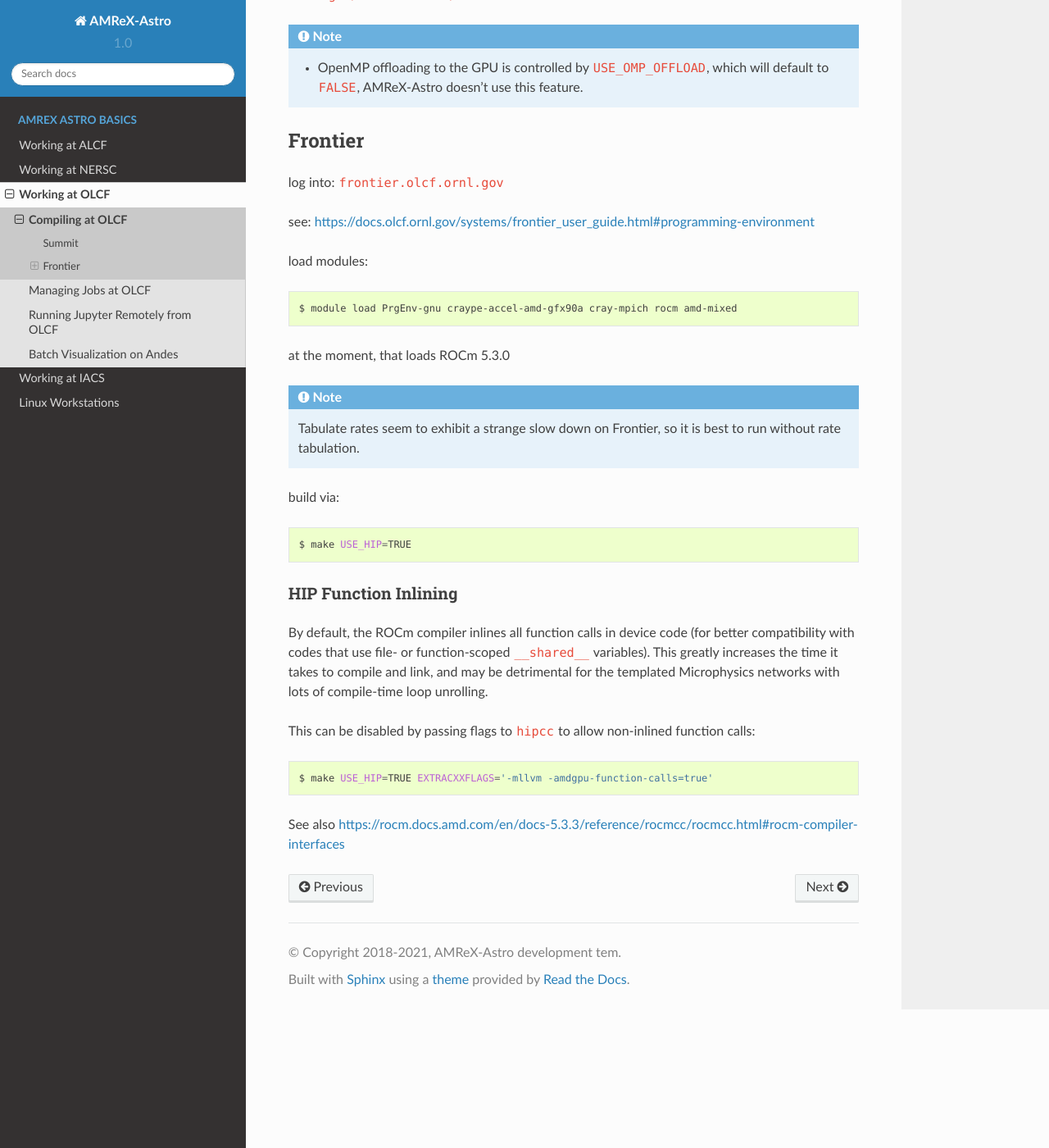
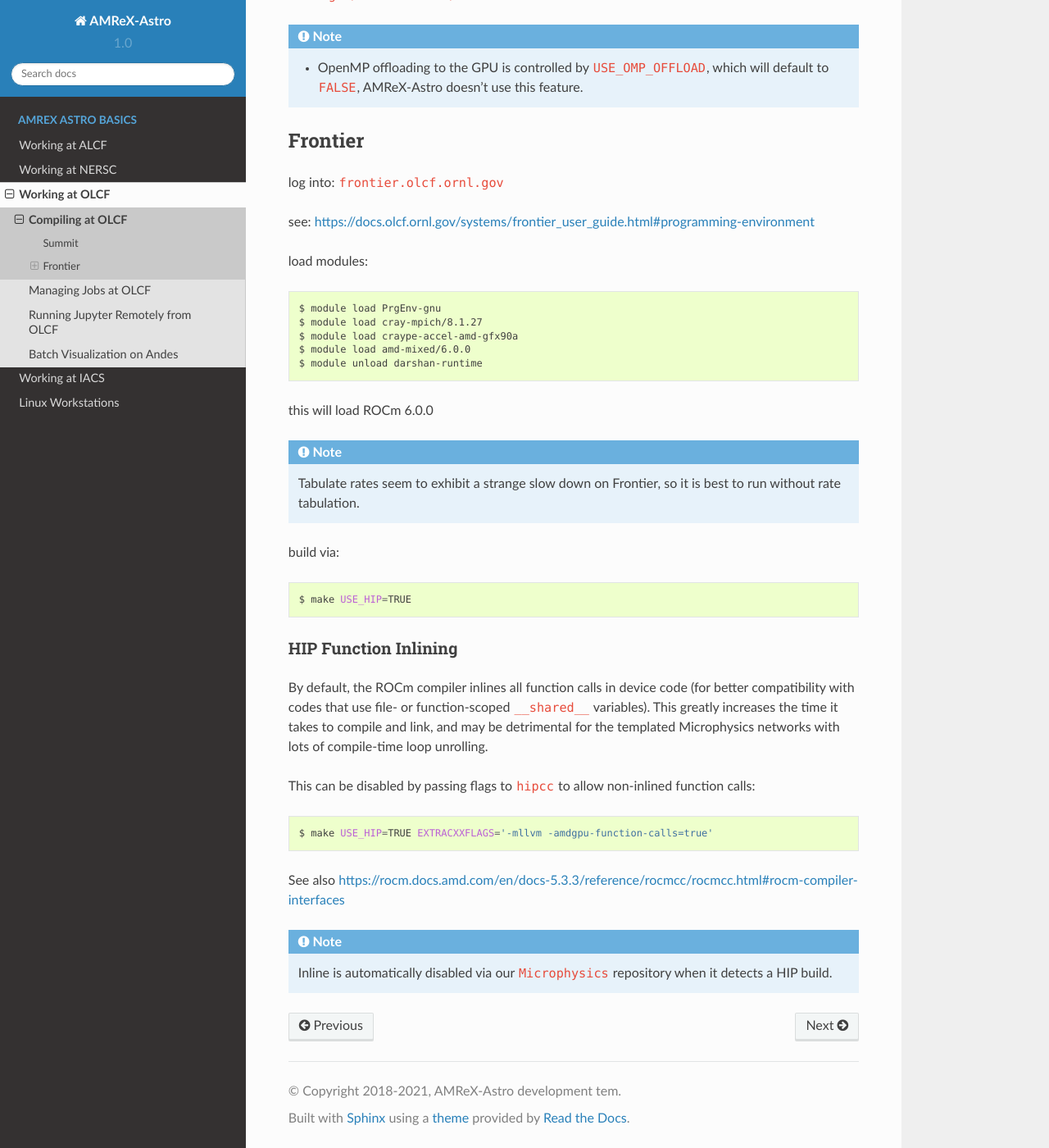
Before and after one commit to AMReX-Astro/workflow, a Sphinx documentation site: the page built from sphinx_docs/source/olcf-compilers.rst, in a window 1280 px wide and 1400 px high, scrolled down 1063 px. Shown: the whole window at 82% size. Built offline with Sphinx 7.4.7 and the Read the Docs theme 2.0.0, drawn with Linux system fonts in a browser that asks for light colours.

Commit message:
some updates for OLCF

```diff
--- a/sphinx_docs/source/olcf-compilers.rst
+++ b/sphinx_docs/source/olcf-compilers.rst
@@ -66,14 +66,18 @@ load modules:
 
 .. prompt:: bash
 
-   module load PrgEnv-gnu craype-accel-amd-gfx90a cray-mpich rocm amd-mixed
+   module load PrgEnv-gnu
+   module load cray-mpich/8.1.27
+   module load craype-accel-amd-gfx90a
+   module load amd-mixed/6.0.0
+   module unload darshan-runtime
 
-at the moment, that loads ROCm 5.3.0
+this will load ROCm 6.0.0
 
 .. note::
 
-   Tabulate rates seem to exhibit a strange slow down on Frontier, so it is best
-   to run without rate tabulation.
+   Tabulate rates seem to exhibit a strange slow down on Frontier, so
+   it is best to run without rate tabulation.
 
 build via:
 
@@ -99,3 +103,8 @@ function calls:
    make USE_HIP=TRUE EXTRACXXFLAGS='-mllvm -amdgpu-function-calls=true'
 
 See also https://rocm.docs.amd.com/en/docs-5.3.3/reference/rocmcc/rocmcc.html#rocm-compiler-interfaces
+
+.. note::
+
+   Inline is automatically disabled via our ``Microphysics`` repository
+   when it detects a HIP build.
```
